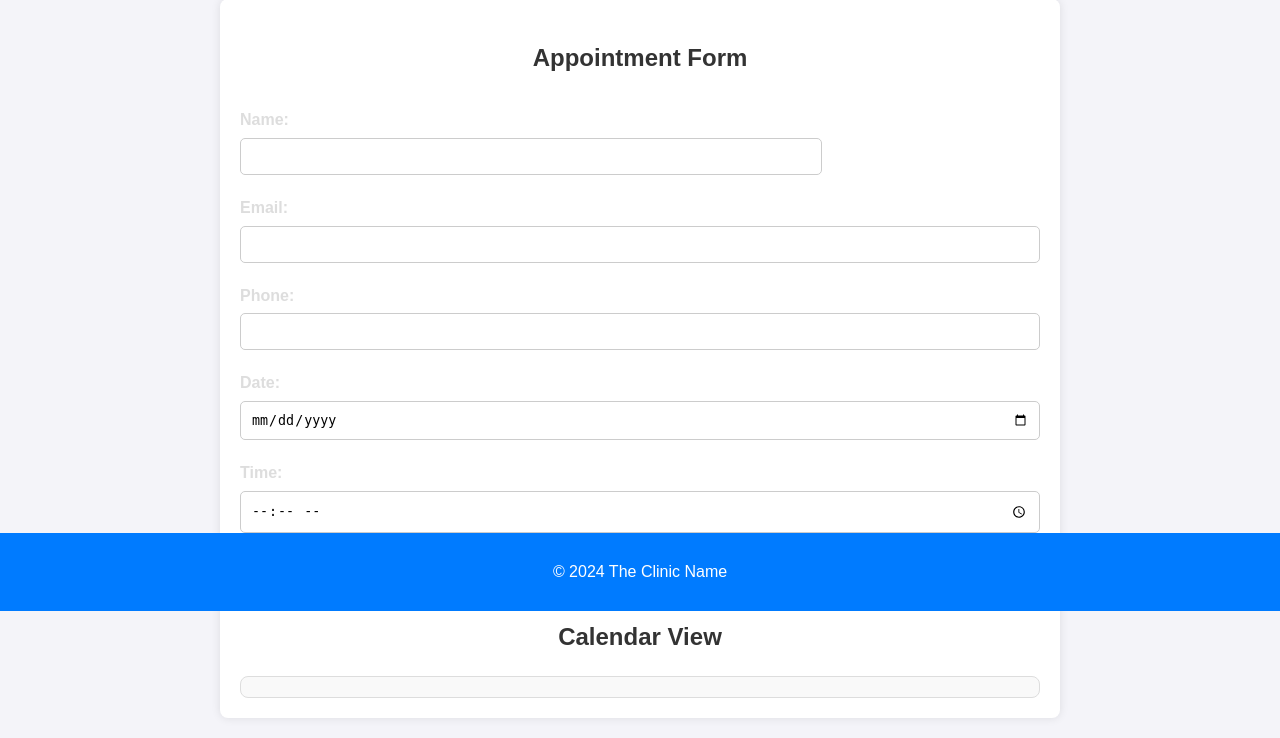
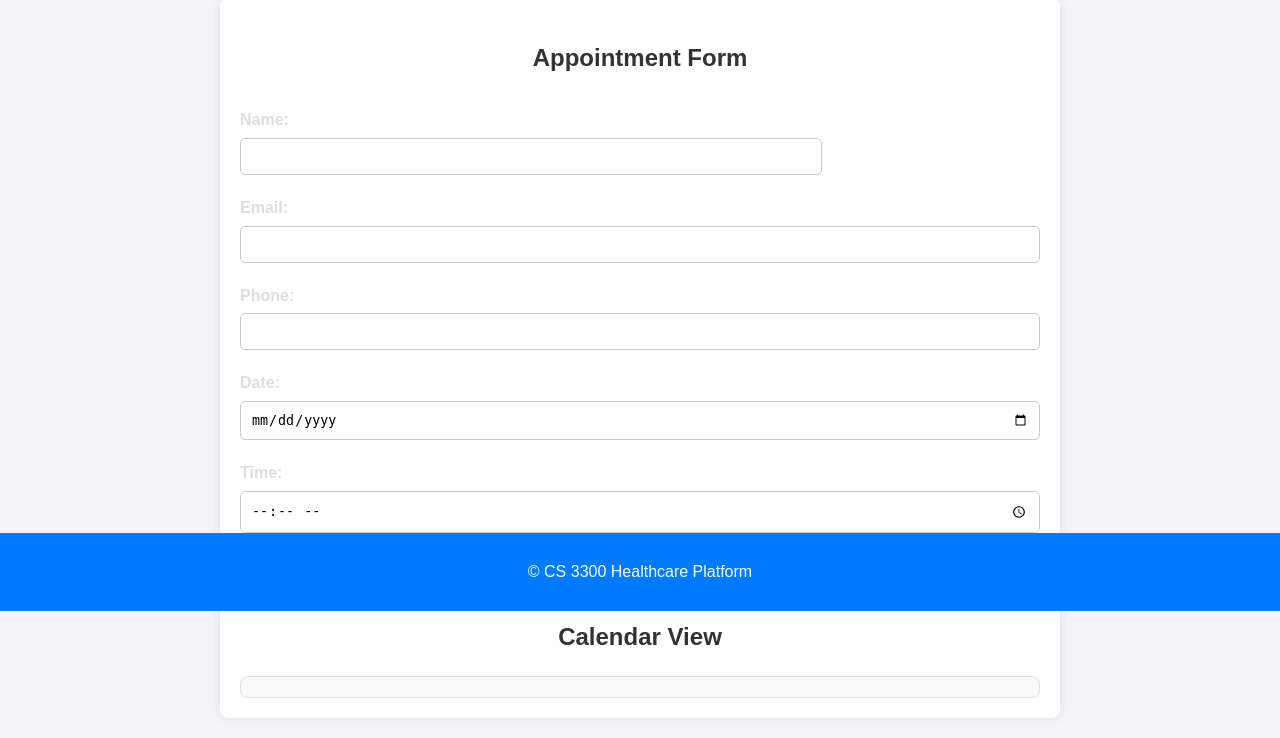
Before and after one commit to AzizAlghamdi/CS3300PROJECT, a Flask app: template templates/schedule.html in a window 1280 px wide. Shown: the part 189-927 px from the top of the page. Run offline with Flask 3, Linux system fonts and the light colour scheme; the template is opened without the code that fills it, so the values that code supplies are empty; parts of the project's set-up code (start-up, migrations or seed data) failed here and were passed over.

Commit message:
Update schedule.html

```diff
--- a/templates/schedule.html
+++ b/templates/schedule.html
@@ -57,7 +57,7 @@
     </main>
 
     <footer>
-        <p>&copy; 2024 The Clinic Name</p>
+        <p>&copy;      CS 3300 Healthcare Platform
     </footer>
 </body>
 </html>
```
